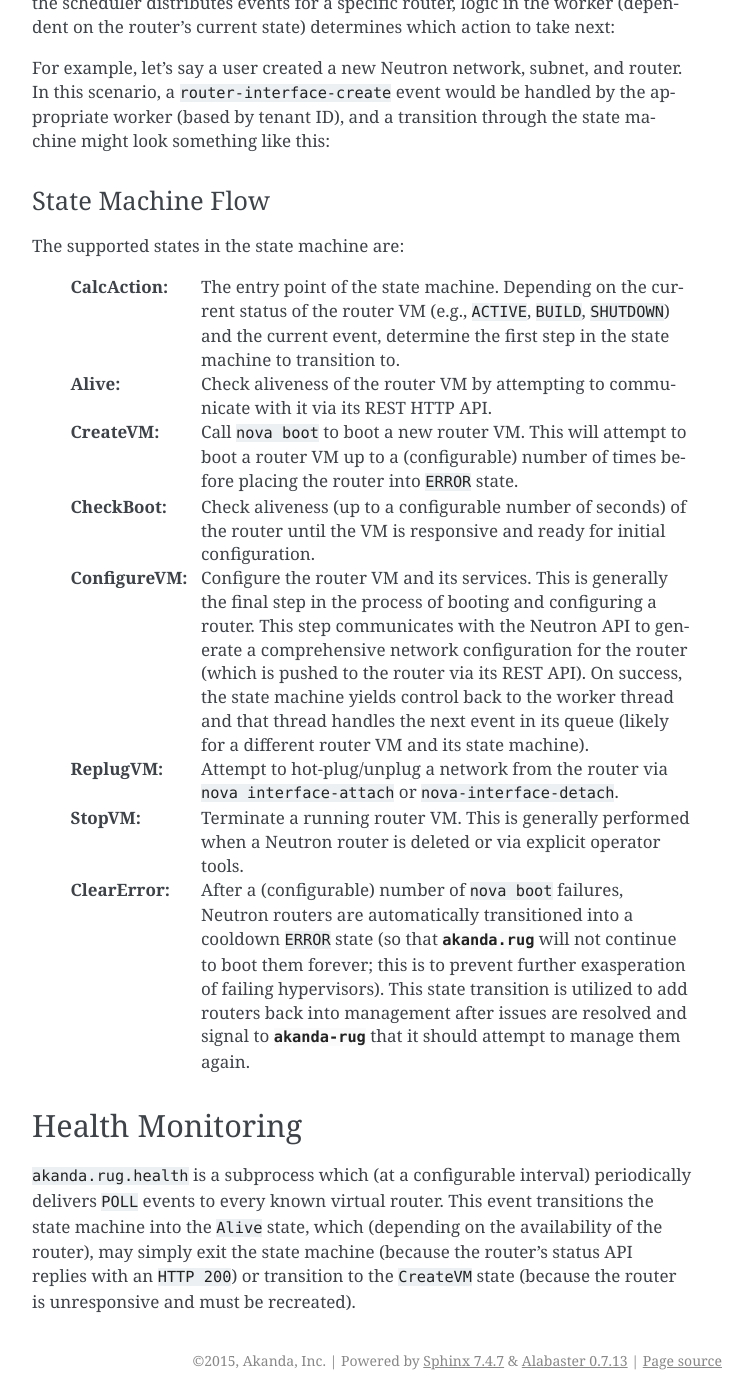
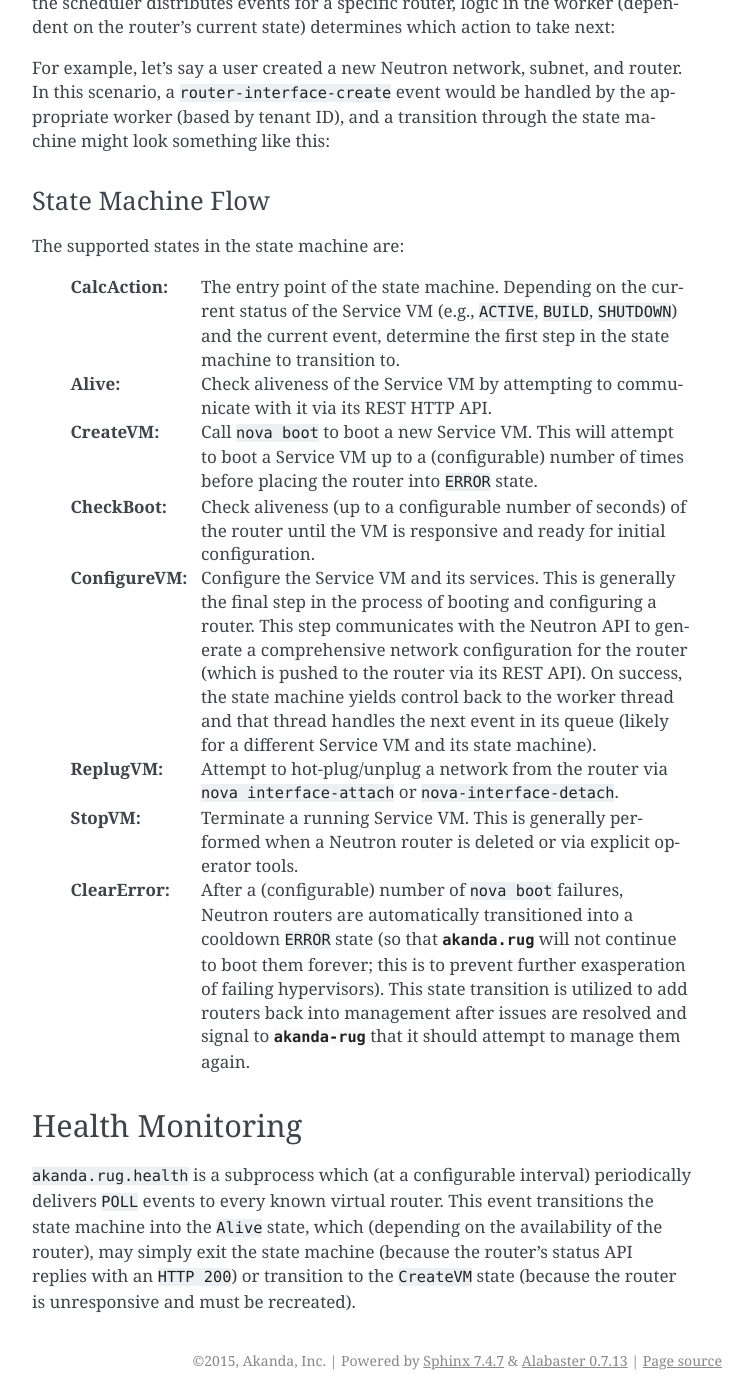
Before and after one commit to akanda/akanda, a Sphinx documentation site: the page built from docs/source/rug.rst, in a window 1280 px wide and 1400 px high, scrolled down 987 px. Shown: the whole window, without its empty margins (388-1140 px from the left). Built offline with Sphinx 7.4.7, drawn with Linux system fonts in a browser that asks for light colours; some of the changed text lies outside the part shown.

Commit message:
More verbiage tinkering.

```diff
--- a/docs/source/architecture.rst
+++ b/docs/source/architecture.rst
@@ -40,7 +40,7 @@
       a replacement for Neutron's various L3-L7 agents by listening for
       Neutron AMQP events and coalescing them into software
       router API calls (which configure and manage embedded services on the
-      router VM).  Additionally, :py:mod:`akanda-rug` contains a health monitoring
+      Service VM).  Additionally, :py:mod:`akanda-rug` contains a health monitoring
       component which monitors health and guarantees uptime for existing
       software routers.
 
@@ -73,7 +73,7 @@
     * Booting a virtual machine for the router via the Nova API (if one doesn't
       exist).
     * Checking for aliveness of the router via the :ref:`REST API
-      <appliance_rest>` on the router VM.
+      <appliance_rest>` on the Service VM.
     * Pushing configuration updates via the :ref:`REST API
       <appliance_rest>` to configure routing
       and manage services (such as ``iptables``, ``dnsmasq``, ``bird6``,
--- a/docs/source/operation.rst
+++ b/docs/source/operation.rst
@@ -62,7 +62,7 @@
     and places the tenant back under akanda-rug management.
 
     $ rug-ctl ssh <router-id>
-    Establishes an ssh connection with a specified router VM.
+    Establishes an ssh connection with a specified Service VM.
 
     $ rug-ctl workers debug
     Causes the rug to print debugging diagnostics about the
@@ -77,7 +77,7 @@
 using Python's debugger.  This is particularly useful for development purposes
 and understanding the nature of the :py:mod:`akanda.rug` state machine, but it's
 also useful for debugging problematic routers as an operator; a common pattern
-for determining why a router VM won't boot is to place the router in `debug
+for determining why a Service VM won't boot is to place the router in `debug
 mode`::
 
     $ rug-ctl router debug <router-id>
--- a/docs/source/rug.rst
+++ b/docs/source/rug.rst
@@ -23,8 +23,8 @@
     * ``UPDATE`` - services on a router need to be reconfigured
     * ``DELETE`` - a router was deleted
     * ``POLL`` - used by the :ref:`health monitor<health>` for checking aliveness
-      of a router VM
-    * ``REBUILD`` - a router VM should be destroyed and recreated
+      of a Service VM
+    * ``REBUILD`` - a Service VM should be destroyed and recreated
 
 As events are normalized and shuttled onto the :py:mod:`multiprocessing.Queue`,
 :py:mod:`akanda.rug.scheduler` shards (by Tenant ID, by default) and
@@ -57,32 +57,32 @@
 The supported states in the state machine are:
 
     :CalcAction: The entry point of the state machine.  Depending on the
-        current status of the router VM (e.g., ``ACTIVE``, ``BUILD``, ``SHUTDOWN``)
+        current status of the Service VM (e.g., ``ACTIVE``, ``BUILD``, ``SHUTDOWN``)
         and the current event, determine the first step in the state machine to
         transition to.
 
-    :Alive: Check aliveness of the router VM by attempting to communicate with
+    :Alive: Check aliveness of the Service VM by attempting to communicate with
         it via its REST HTTP API.
 
-    :CreateVM: Call ``nova boot`` to boot a new router VM.  This will attempt
-        to boot a router VM up to a (configurable) number of times before
+    :CreateVM: Call ``nova boot`` to boot a new Service VM.  This will attempt
+        to boot a Service VM up to a (configurable) number of times before
         placing the router into ``ERROR`` state.
 
     :CheckBoot: Check aliveness (up to a configurable number of seconds) of the
         router until the VM is responsive and ready for initial configuration.
 
-    :ConfigureVM: Configure the router VM and its services.  This is generally
+    :ConfigureVM: Configure the Service VM and its services.  This is generally
         the final step in the process of booting and configuring a router.  This
         step communicates with the Neutron API to generate a comprehensive network
         configuration for the router (which is pushed to the router via its REST
         API).  On success, the state machine yields control back to the worker
         thread and that thread handles the next event in its queue (likely for
-        a different router VM and its state machine).
+        a different Service VM and its state machine).
 
     :ReplugVM: Attempt to hot-plug/unplug a network from the router via ``nova
         interface-attach`` or ``nova-interface-detach``.
 
-    :StopVM: Terminate a running router VM.  This is generally performed when
+    :StopVM: Terminate a running Service VM.  This is generally performed when
         a Neutron router is deleted or via explicit operator tools.
 
     :ClearError: After a (configurable) number of ``nova boot`` failures, Neutron
```
Also changed, not shown: docs/source/appliance.rst (+8 -6 lines), 1 other file.
